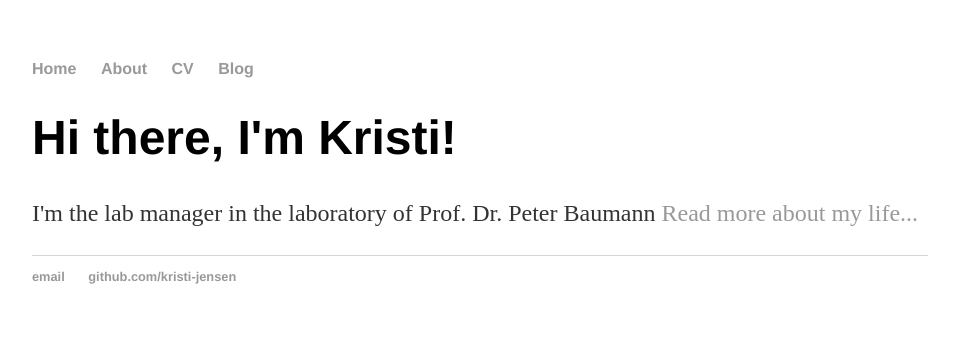
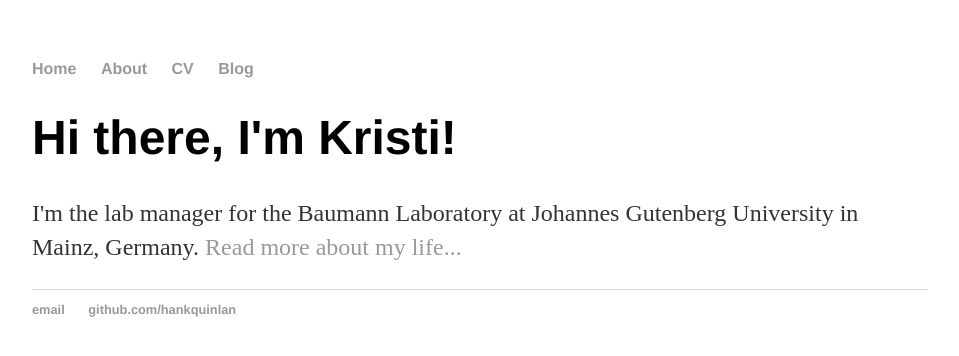
Before and after one commit to kristi-jensen/kristi-jensen.github.io, a Jekyll site: the page built from index.html, in a window 1280 px wide. Shown: the top 356 px of the page, without its empty margins (160-1119 px from the left). Built offline with Jekyll 4.4.1, drawn with Linux system fonts in a browser that asks for light colours.

Commit message:
Update index.html

```diff
--- a/index.html
+++ b/index.html
@@ -1,30 +1,8 @@
-<!DOCTYPE html>
-<html>
-	<head>
-		<title>Krist Jensen, Lab Manager</title>
-		<!-- link to main stylesheet -->
-		<link rel="stylesheet" type="text/css" href="/css/main.css">
-	</head>
-	<body>
-		<nav>
-    		<ul>
-        		<li><a href="/">Home</a></li>
-	        	<li><a href="/about">About</a></li>
-        		<li><a href="/cv">CV</a></li>
-        		<li><a href="/blog">Blog</a></li>
-    		</ul>
-		</nav>
-		<div class="container">
-    		<div class="blurb">
-        		<h1>Hi there, I'm Kristi!</h1>
-				<p>I'm the lab manager in the laboratory of Prof. Dr. Peter Baumann <a href="/about">Read more about my life...</a></p>
-    		</div><!-- /.blurb -->
-		</div><!-- /.container -->
-		<footer>
-    		<ul>
-        		<li><a href="mailto:Kristi@baumannlab.org">email</a></li>
-        		<li><a href="https://github.com/kristi-jensen">github.com/kristi-jensen</a></li>
-			</ul>
-		</footer>
-	</body>
-</html>
+---
+layout: default
+title: Kristi Jensne, Lab Manager
+---
+<div class="blurb">
+	<h1>Hi there, I'm Kristi!</h1>
+	<p>I'm the lab manager for the Baumann Laboratory at Johannes Gutenberg University in Mainz, Germany. <a href="/about">Read more about my life...</a></p>
+</div><!-- /.blurb -->
```
